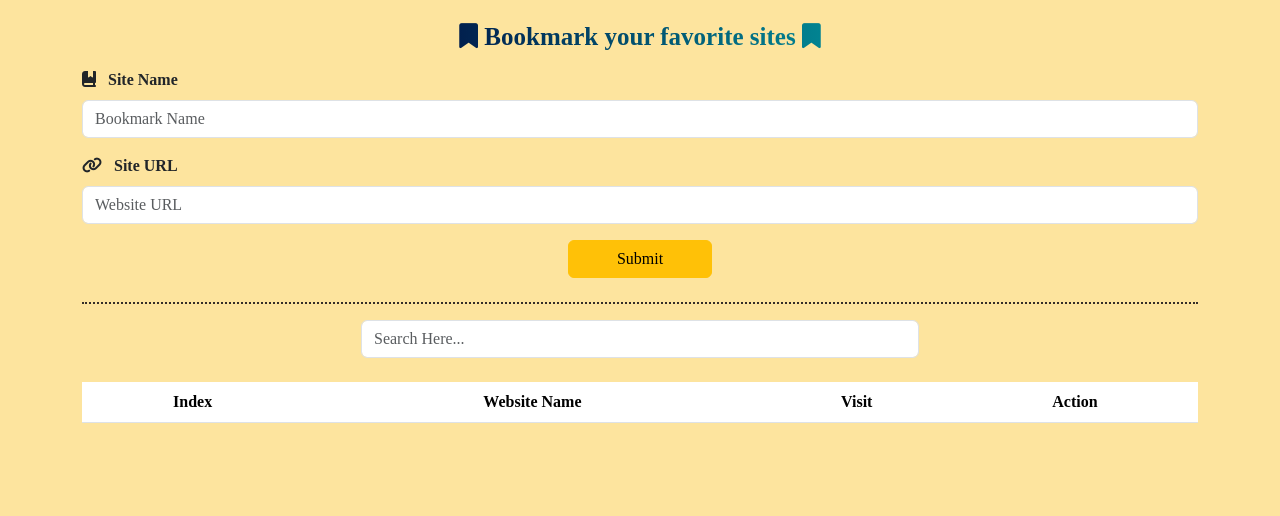
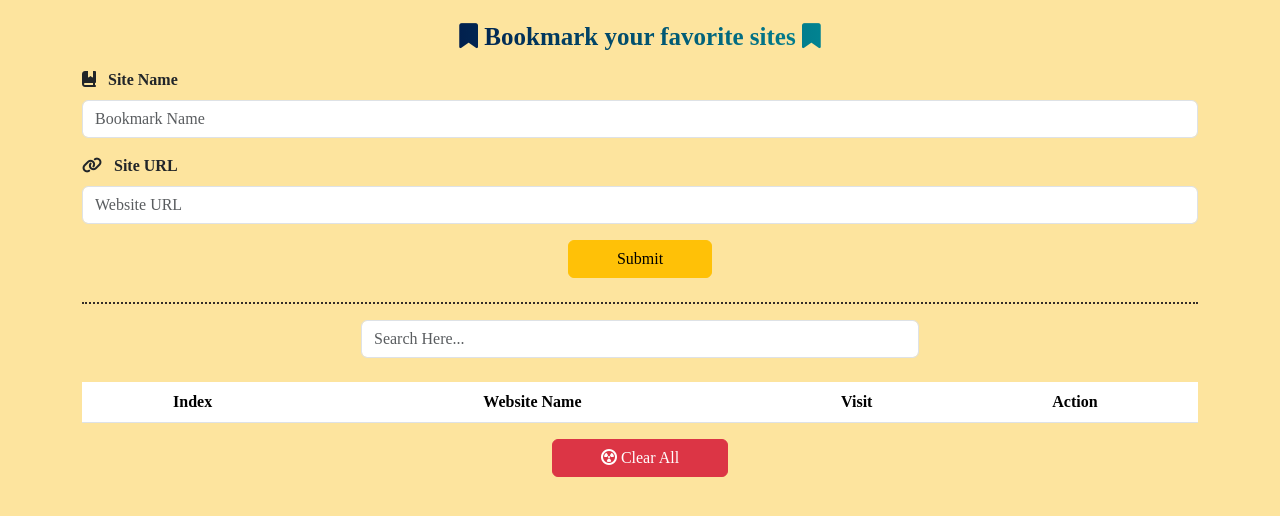
Before and after one commit to khaledradwan96/Bookmarker, a plain HTML site: page index.html in a window 1280 px wide. Shown: the part 144-660 px from the top of the page. Drawn offline with Linux system fonts and the light colour scheme; a web font is replaced by a local one.

Commit message:
code: add code of function clearAll()

```diff
--- a/index.html
+++ b/index.html
@@ -69,6 +69,12 @@
                 </thead>
                 <tbody class="align-middle" id="tableContent"> </tbody>
             </table>
+
+            <button id="clearBtn" onclick="clearAll()" class="btn btn-danger px-5">
+                <i class="fa-solid fa-circle-radiation"></i>
+                Clear All
+            </button>
+
         </div>
     </main>
 
--- a/js/main.js
+++ b/js/main.js
@@ -133,3 +133,9 @@ function updateSite(updateIndex){
     addBtn.classList.remove("d-none")
     updateBtn.classList.add("d-none")
 }
+
+function clearAll(){
+    localStorage.clear()
+    siteContainer = [];
+    displaySite(siteContainer);
+}
```
